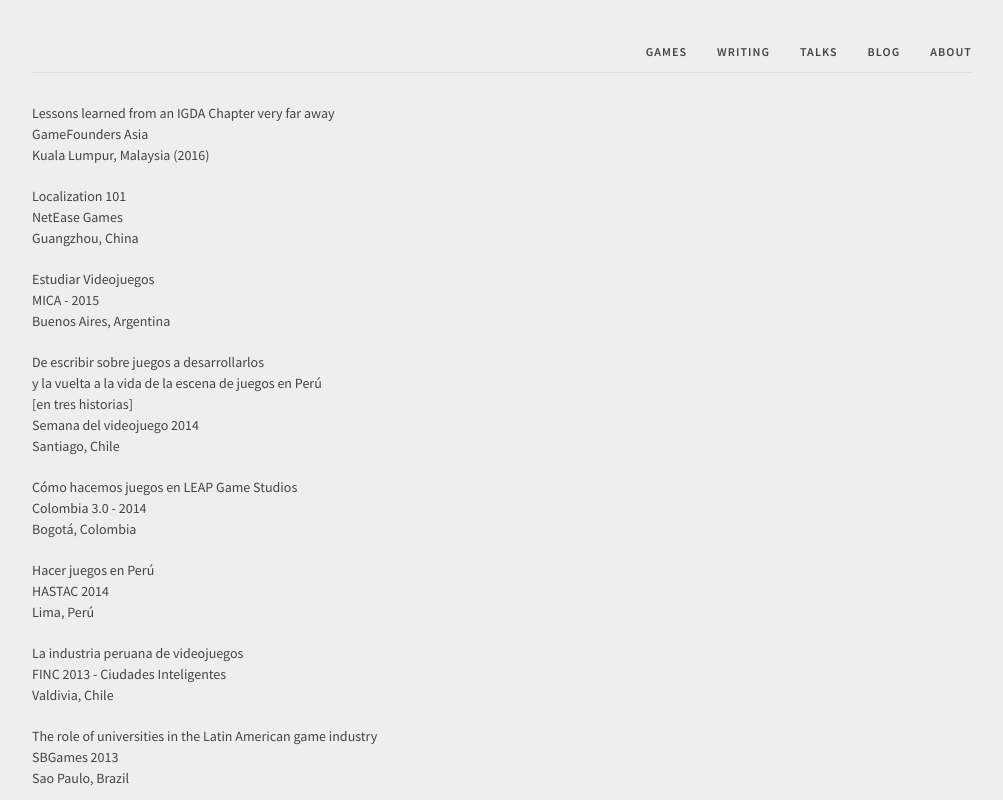
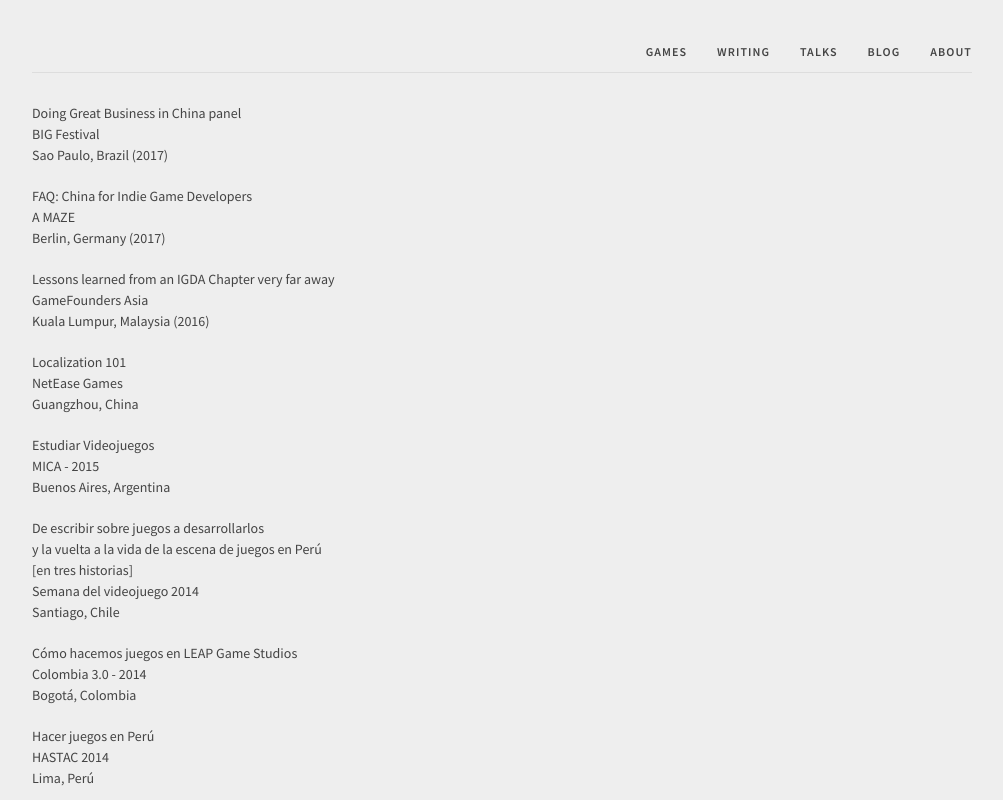
Before and after one commit to wongcito/wongcito.github.io, a plain HTML site: page talks.html in a window 1280 px wide. Shown: the top 800 px of the page, without its empty margins (138-1141 px from the left). Drawn offline with Linux system fonts and the light colour scheme.

Commit message:
Updated talks of 2017

```diff
--- a/talks.html
+++ b/talks.html
@@ -103,6 +103,18 @@
 
   <ul>
 
+	  <li>
+		<p>Doing Great Business in China panel
+		<br>BIG Festival
+		<br>Sao Paulo, Brazil (2017)</p>
+		</li>
+
+	  <li>
+		<p>FAQ: China for Indie Game Developers
+		<br>A MAZE
+		<br>Berlin, Germany (2017)</p>
+		</li>
+
 
 	  <li>
 		<p>Lessons learned from an IGDA Chapter very far away
```
